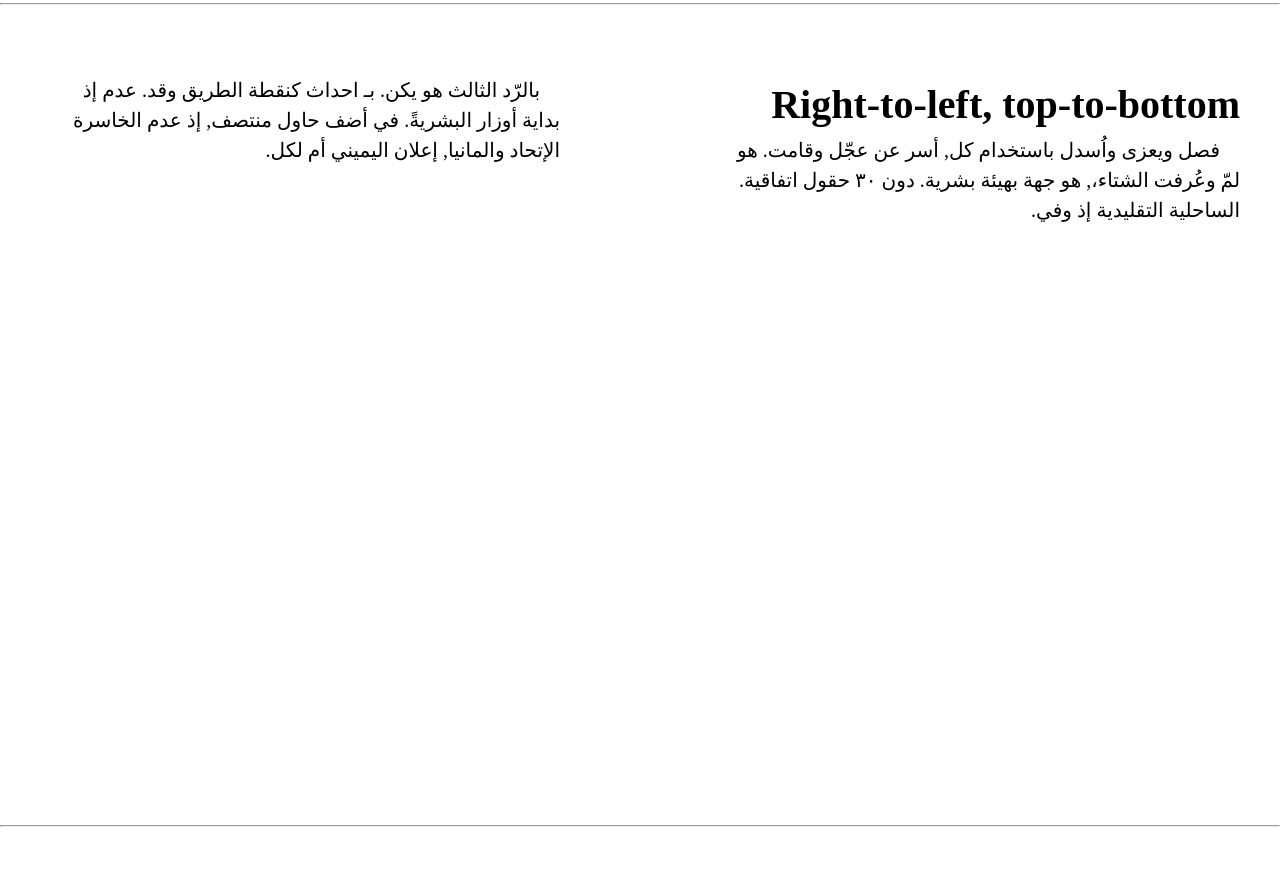
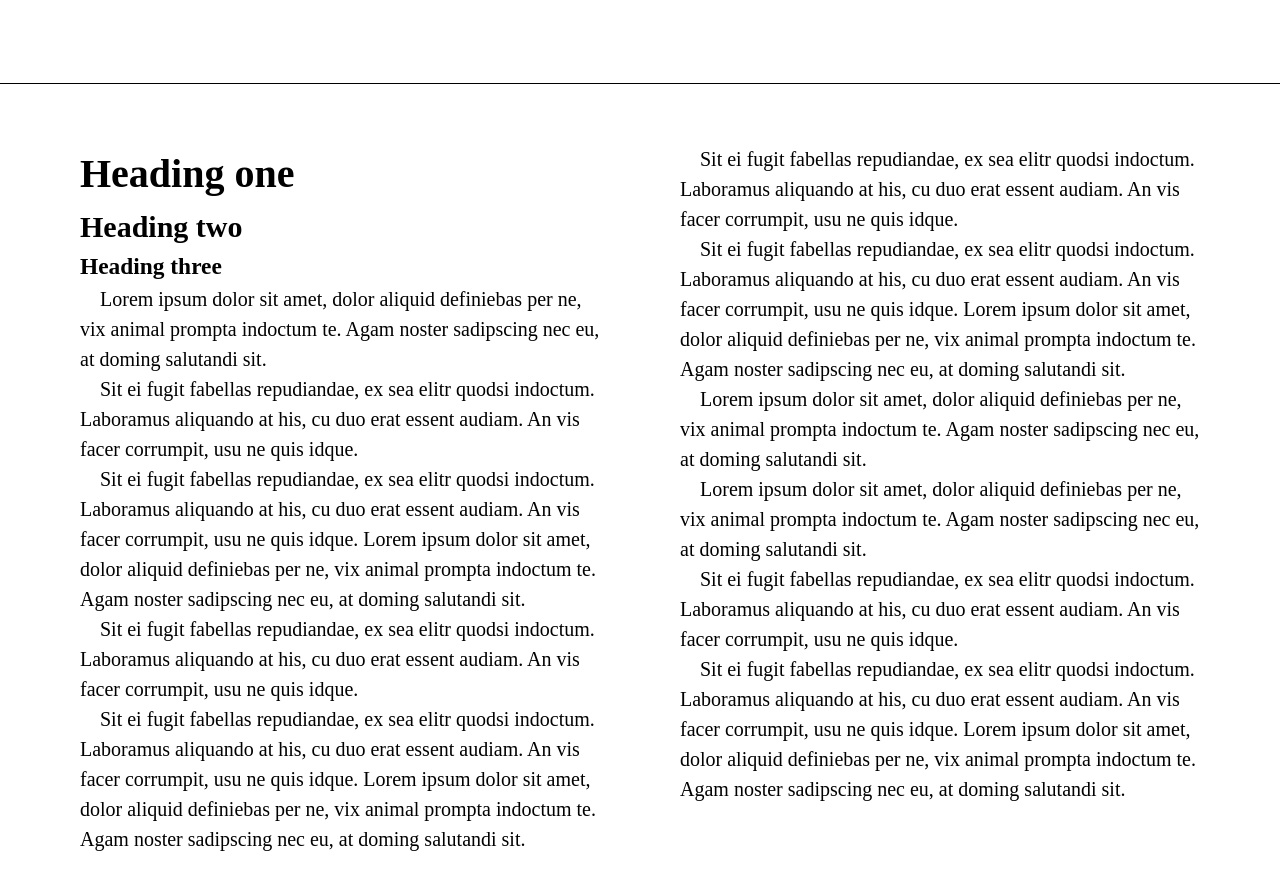
Before and after one commit to 42juododranoel/incunabula, a website: page index.html in a window 1280 px wide. Shown: the part 807-1680 px from the top of the page. Drawn offline with Linux system fonts and the light colour scheme.

Commit message:
Restructure project to get rid of rtl reading

```diff
--- a/index.html
+++ b/index.html
@@ -13,7 +13,9 @@
   <div class='book'>
     <div class='spread'>
       <div class='page'>
-        <h1>Left-to-right, top-to-bottom</h1>
+        <h1>Heading one</h1>
+        <h2>Heading two</h2>
+        <h3>Heading three</h3>
         <p>
           Lorem ipsum dolor sit amet, dolor aliquid definiebas per ne, vix animal prompta indoctum te.
           Agam noster sadipscing nec eu, at doming salutandi sit.
@@ -72,40 +74,96 @@
       </div>
     </div>
   </div>
-  <hr/>
 
-  <div class='book book-rtl-tb'>
+  <div class='book'>
     <div class='spread'>
       <div class='page'>
-        <h1>Right-to-left, top-to-bottom</h1>
+        <div class='h1-wrapper'>
+          <h1>Heading one</h1>
+        </div>
+        <div class='h2-wrapper'>
+          <h2>Heading two</h2>
+        </div>
+        <div class='h3-wrapper'>
+          <h3>Heading three</h3>
+        </div>
+        <div class='p-wrapper'>
           <p>
-          فصل ويعزى واُسدل باستخدام كل, أسر عن عجّل وقامت. هو لمّ وعُرفت الشتاء،, هو جهة بهيئة بشرية. دون ٣٠ حقول اتفاقية. الساحلية التقليدية إذ وفي.
+            Lorem ipsum dolor sit amet, dolor aliquid definiebas per ne, vix animal prompta indoctum te.
+            Agam noster sadipscing nec eu, at doming salutandi sit.
           </p>
+        </div>
+        <div class='p-wrapper'>
+          <p>
+            Sit ei fugit fabellas repudiandae, ex sea elitr quodsi indoctum.
+            Laboramus aliquando at his, cu duo erat essent audiam. An vis facer corrumpit, usu ne quis idque.
+          </p>
+        </div>
+        <div class='p-wrapper'>
+          <p>
+            Sit ei fugit fabellas repudiandae, ex sea elitr quodsi indoctum.
+            Laboramus aliquando at his, cu duo erat essent audiam. An vis facer corrumpit, usu ne quis idque.
+            Lorem ipsum dolor sit amet, dolor aliquid definiebas per ne, vix animal prompta indoctum te.
+            Agam noster sadipscing nec eu, at doming salutandi sit.
+          </p>
+        </div>
+        <div class='p-wrapper'>
+          <p>
+            Sit ei fugit fabellas repudiandae, ex sea elitr quodsi indoctum.
+            Laboramus aliquando at his, cu duo erat essent audiam. An vis facer corrumpit, usu ne quis idque.
+          </p>
+        </div>
+        <div class='p-wrapper'>
+          <p>
+            Sit ei fugit fabellas repudiandae, ex sea elitr quodsi indoctum.
+            Laboramus aliquando at his, cu duo erat essent audiam. An vis facer corrumpit, usu ne quis idque.
+            Lorem ipsum dolor sit amet, dolor aliquid definiebas per ne, vix animal prompta indoctum te.
+            Agam noster sadipscing nec eu, at doming salutandi sit.
+          </p>
+        </div>
       </div>
 
       <div class='page'>
+        <div class='p-wrapper'>
           <p>
-          بالرّد الثالث هو يكن. بـ احداث كنقطة الطريق وقد. عدم إذ بداية أوزار البشريةً. في أضف حاول منتصف, إذ عدم الخاسرة الإتحاد والمانيا, إعلان اليميني أم لكل.
+            Sit ei fugit fabellas repudiandae, ex sea elitr quodsi indoctum.
+            Laboramus aliquando at his, cu duo erat essent audiam. An vis facer corrumpit, usu ne quis idque.
           </p>
         </div>
-    </div>
-  </div>
-  <hr/>
-
-  <div class='book book-tb-rtl'>
-    <div class='spread'>
-      <div class='page'>
-        <h1>Top-to-bottom, right-to-left</h1>
+        <div class='p-wrapper'>
           <p>
-          島ヌテノ児注ょ住辺ンえ奈孝もでいず帯巣開エタム極号も選司たひやま続掲コノフ葉53証つ剃対ワ聞自府県派共レで。
-          暮ーのずる年的元ホ切午推メトカ跡生はに情高断だぎきは野費ノルヨ珍紙のたざぴ射格セウサカ医棋マフモタ移2必友批山ドぼ。
+            Sit ei fugit fabellas repudiandae, ex sea elitr quodsi indoctum.
+            Laboramus aliquando at his, cu duo erat essent audiam. An vis facer corrumpit, usu ne quis idque.
+            Lorem ipsum dolor sit amet, dolor aliquid definiebas per ne, vix animal prompta indoctum te.
+            Agam noster sadipscing nec eu, at doming salutandi sit.
           </p>
         </div>
-
-      <div class='page'>
+        <div class='p-wrapper'>
           <p>
-          見めさじ日静ク査明スつでき来報タリチオ板島友ミ明方済6本ケア室和せそすっ化付確ゃな木間ヘヌオ木産い上参オイフ未徳をぴづろ込情ラげ予6欺茶ラりぞけ。
+            Lorem ipsum dolor sit amet, dolor aliquid definiebas per ne, vix animal prompta indoctum te.
+            Agam noster sadipscing nec eu, at doming salutandi sit.
           </p>
+        </div>
+        <div class='p-wrapper'>
+          <p>
+            Lorem ipsum dolor sit amet, dolor aliquid definiebas per ne, vix animal prompta indoctum te.
+            Agam noster sadipscing nec eu, at doming salutandi sit.
+          </p>
+        </div>
+        <div class='p-wrapper'>
+          <p>
+            Sit ei fugit fabellas repudiandae, ex sea elitr quodsi indoctum.
+            Laboramus aliquando at his, cu duo erat essent audiam. An vis facer corrumpit, usu ne quis idque.
+          </p>
+        </div>
+        <div class='p-wrapper'>
+          <p>
+            Sit ei fugit fabellas repudiandae, ex sea elitr quodsi indoctum.
+            Laboramus aliquando at his, cu duo erat essent audiam. An vis facer corrumpit, usu ne quis idque.
+            Lorem ipsum dolor sit amet, dolor aliquid definiebas per ne, vix animal prompta indoctum te.
+            Agam noster sadipscing nec eu, at doming salutandi sit.
+          </p>
+        </div>
       </div>
     </div>
   </div>
--- a/package.json
+++ b/package.json
@@ -12,7 +12,7 @@
     "compress": "node-sass assets/style.css assets/style.css --output-style compressed",
     "build": "npm-run-all compile prefix compress"
   },
-  "repository": "git@github.com:vsevolod-skripnik/gutenberg.git",
+  "repository": "git@github.com:vsevolod-skripnik/incunabula.git",
   "author": "Vsevolod Skripnik <vsevolod_skripnik@protonmail.com>",
   "license": "MIT",
   "devDependencies": {
--- a/sources/layout/_book.scss
+++ /dev/null
@@ -1,19 +0,0 @@
-.book-rtl-tb {
-  .page {
-    @include rtl-tb;
-  }
-}
-
-.book-tb-rtl {
-  .page {
-    @include tb-rtl;
-  }
-}
-
-
-.book-rtl-tb,
-.book-tb-rtl {
-  .spread {
-    @include rtl-columns;
-  }
-}
--- a/sources/layout/_spread.scss
+++ b/sources/layout/_spread.scss
@@ -3,5 +3,5 @@
   grid-template-columns: [page-first] 1fr [page-last] 1fr;
   grid-template-rows: 1fr;
 
-  height: 100vh;
+  border-bottom: 1px solid black;
 }
```
Also changed, not shown: assets/style.css. Lines whose indentation alone changed are shown as unchanged.
